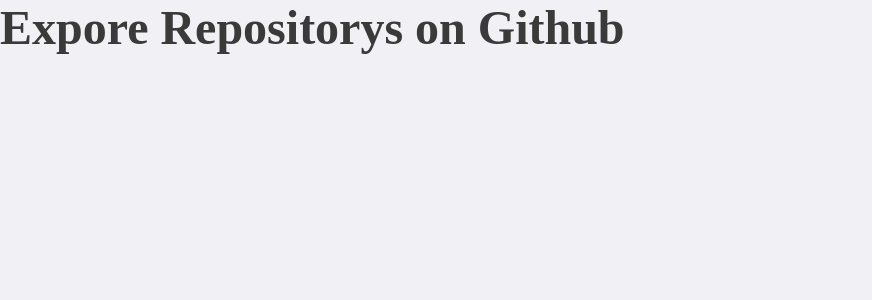
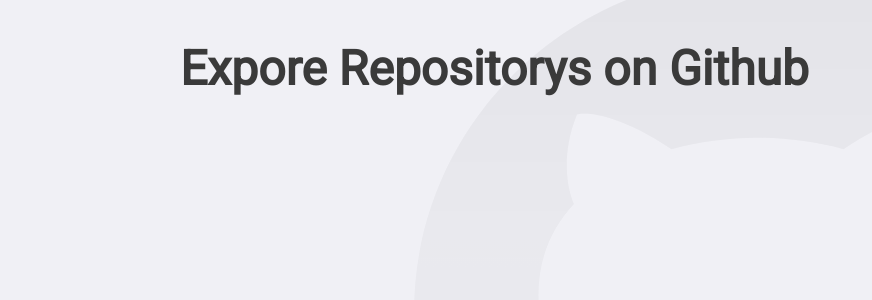
Before and after one commit to vessoni/BoilerplateTS, a React (Create React App) app: page / in a window 1280 px wide. Shown: the top 300 px of the page, without its empty margins (0-872 px from the left). Built offline with nearby package versions, Linux system fonts and the light colour scheme.

Commit message:
Add Image

```diff
--- a/public/index.html
+++ b/public/index.html
@@ -5,6 +5,7 @@
     <meta name="viewport" content="width=device-width, initial-scale=1" />
     <meta name="theme-color" content="#3A3A3A" />
     <title>Github</title>
+    <link href="https://fonts.googleapis.com/css2?family=Roboto&display=swap" rel="stylesheet">
   </head>
   <body>
     <noscript>You need to enable JavaScript to run this app.</noscript>
--- a/src/react-app-env.d.ts
+++ b/src/react-app-env.d.ts
@@ -1 +1 @@
-// / <reference types="react-scripts" />
+/// <reference types="react-scripts" />
--- a/src/styles/global.ts
+++ b/src/styles/global.ts
@@ -1,4 +1,5 @@
 import { createGlobalStyle } from 'styled-components';
+import github from '../assets/github.svg';
 
 export default createGlobalStyle`
   * {
@@ -9,7 +10,22 @@
   }
 
   body{
-    background: #F0F0F5;
+    background: #F0F0F5 url(${github}) no-repeat 70% top;
+    -webkit-font-smoothing: antialiased;
+  }
+
+  body, input, button{
+    font: 16px Roboto, sans-serif;
+  }
+
+  #root{
+    max-width: 960px;
+    margin: 0 auto;
+    padding: 40px 20px;
+  }
+
+  button{
+    cursor: pointer;
   }
 
 `;
```
Also changed, not shown: src/assets/github.svg (added), 1 other file (tests, documents, lock files or other folders).
